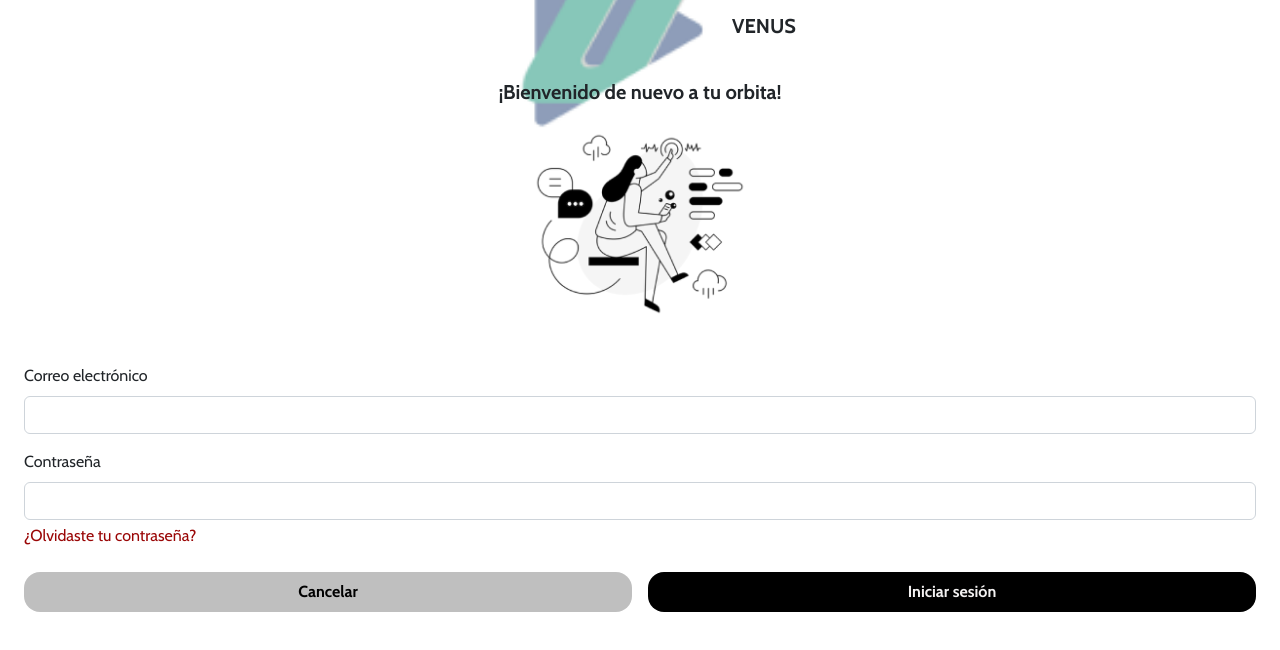
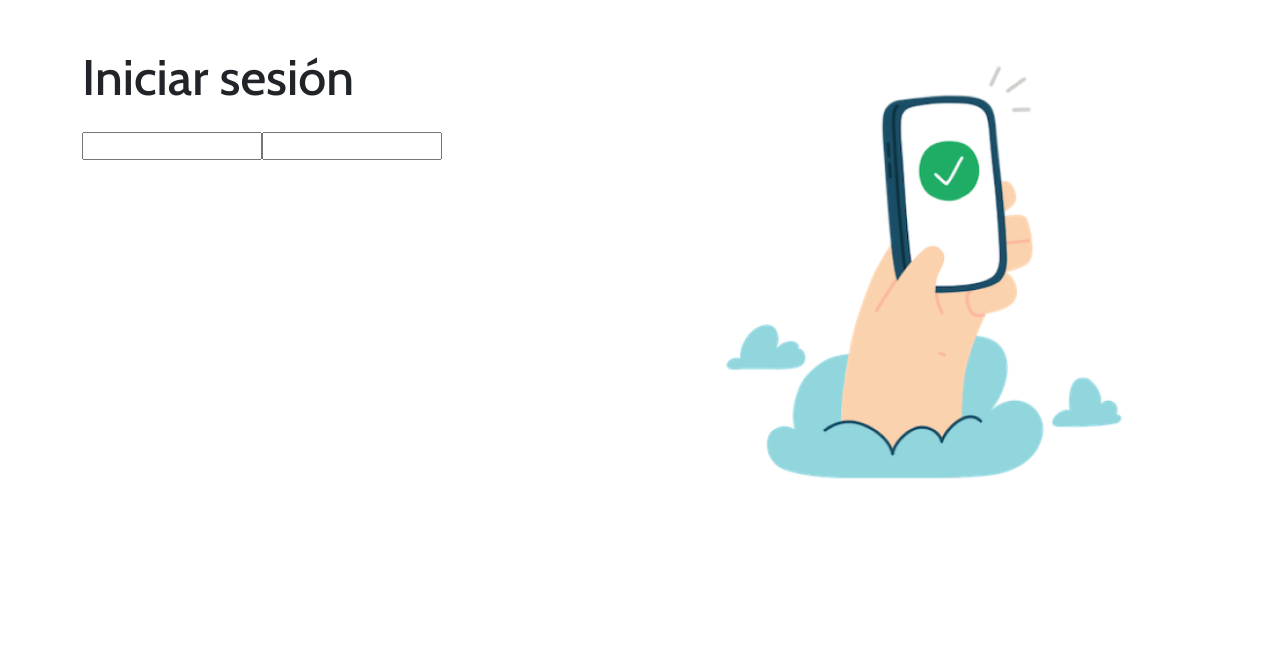
Before and after one commit to JosafatMv/sccul-web-ui, a React (Create React App) app: page /login in a window 1280 px wide. Shown: the top 650 px of the page. Built offline with nearby package versions, Linux system fonts and the light colour scheme.

Commit message:
Added formik and yup

```diff
--- a/package.json
+++ b/package.json
@@ -7,11 +7,13 @@
 		"@testing-library/react": "^13.4.0",
 		"@testing-library/user-event": "^13.5.0",
 		"bootstrap": "^5.2.3",
+		"formik": "^2.2.9",
 		"react": "^18.2.0",
 		"react-dom": "^18.2.0",
 		"react-router-dom": "^6.8.1",
 		"react-scripts": "5.0.1",
-		"web-vitals": "^2.1.4"
+		"web-vitals": "^2.1.4",
+		"yup": "^1.0.0"
 	},
 	"scripts": {
 		"start": "react-scripts start",
--- a/src/Pages/Auth/Login.js
+++ b/src/Pages/Auth/Login.js
@@ -1,10 +1,14 @@
-import logo from '../../assets/img/logo.png';
-import img from '../../assets/img/login.png';
+import { Link, useNavigate } from 'react-router-dom';
 
-import '../../assets/css/Pages/Login.css';
-import { Link, useNavigate } from 'react-router-dom';
+import * as yup from 'yup';
+
 import { SecondaryButton } from '../../components/SecondaryButton';
 import { PrimaryButton } from '../../components/PrimaryButton';
+
+import styles from '../../assets/css/Pages/Login.module.css';
+
+import img from '../../assets/img/Hands-Phone-1.png';
+import { Form, Field, Formik } from 'formik';
 
 export const Login = () => {
 	const navigate = useNavigate();
@@ -13,9 +17,110 @@ export const Login = () => {
 		navigate('/');
 	};
 
+	const handleOnSubmit = (values) => {
+		console.log(values);
+	};
+
+	const loginScheman = yup.object().shape({
+		email: yup
+			.string()
+			.email('El email debe ser válido')
+			.required('El email es requerido'),
+		password: yup.string().required('La contraseña es requerida'),
+	});
+
 	return (
 		<>
-			<div className='login-logo-container'>
+			<div className='container mt-5'>
+				<div className='row'>
+					<div className='col-6'>
+						<h1 className={`${styles.title} mb-4`}>
+							Iniciar sesión
+						</h1>
+						<Formik
+							initialValues={{
+								email: '',
+								password: '',
+							}}
+							validationSchema={loginScheman}
+							onSubmit={handleOnSubmit}
+						>
+							{({ errors, touched }) => (
+								<Form>
+									<Field name='email' />
+									{errors.email && touched.email ? (
+										<div className='alert alert-danger'>
+											{errors.email}
+										</div>
+									) : null}
+
+									<Field name='password' />
+									{errors.password && touched.password ? (
+										<div className='alert alert-danger'>
+											{errors.password}
+										</div>
+									) : null}
+								</Form>
+							)}
+						</Formik>
+						{/* <form className=''>
+							<div className='mb-3'>
+								<label htmlFor='email' className='form-label'>
+									Correo electrónico
+								</label>
+								<input
+									className='form-control'
+									type='email'
+									name='email'
+									id='email'
+								/>
+							</div>
+
+							<div className='mb-1'>
+								<label
+									htmlFor='password'
+									className='form-label'
+								>
+									Contraseña
+								</label>
+								<input
+									className='form-control'
+									type='password'
+									name='password'
+									id='password'
+								/>
+							</div>
+
+							<Link className='login-forgot-password'>
+								¿Olvidaste tu contraseña?
+							</Link>
+
+							<div className='d-flex mt-4'>
+								<SecondaryButton
+									text='Cancelar'
+									className='me-3'
+									type='button'
+									onClick={handleOnCancel}
+								/>
+								<PrimaryButton
+									text='Iniciar sesión'
+									type='button'
+								></PrimaryButton>
+							</div>
+						</form> */}
+					</div>
+					<div className='col-6'>
+						<div className={styles.imgContainer}>
+							<img
+								className={styles.imgLogin}
+								src={img}
+								alt='Login img'
+							/>
+						</div>
+					</div>
+				</div>
+			</div>
+			{/* <div className='login-logo-container'>
 				<img src={logo} alt='logo' />
 				<h1>VENUS</h1>
 			</div>
@@ -69,7 +174,7 @@ export const Login = () => {
 						></PrimaryButton>
 					</div>
 				</form>
-			</div>
+			</div> */}
 		</>
 	);
 };
--- a/src/assets/css/Pages/Login.css
+++ b/src/assets/css/Pages/Login.module.css
@@ -1,4 +1,4 @@
-.login-logo-container {
+/* .login-logo-container {
 	display: flex;
 	justify-content: center;
 	align-items: center;
@@ -27,4 +27,20 @@
 .login-forgot-password {
 	color: #9a0606;
 	text-decoration: none;
+} */
+
+.title {
+	font-size: 50px;
 }
+
+.imgContainer {
+	display: grid;
+	place-items: center;
+	width: 100%;
+	object-fit: cover;
+}
+
+.imgLogin {
+	width: 80%;
+	height: auto;
+}
```
Also changed, not shown: src/assets/img/Hands-Phone-1.png (added), 1 other file (tests, documents, lock files or other folders).
